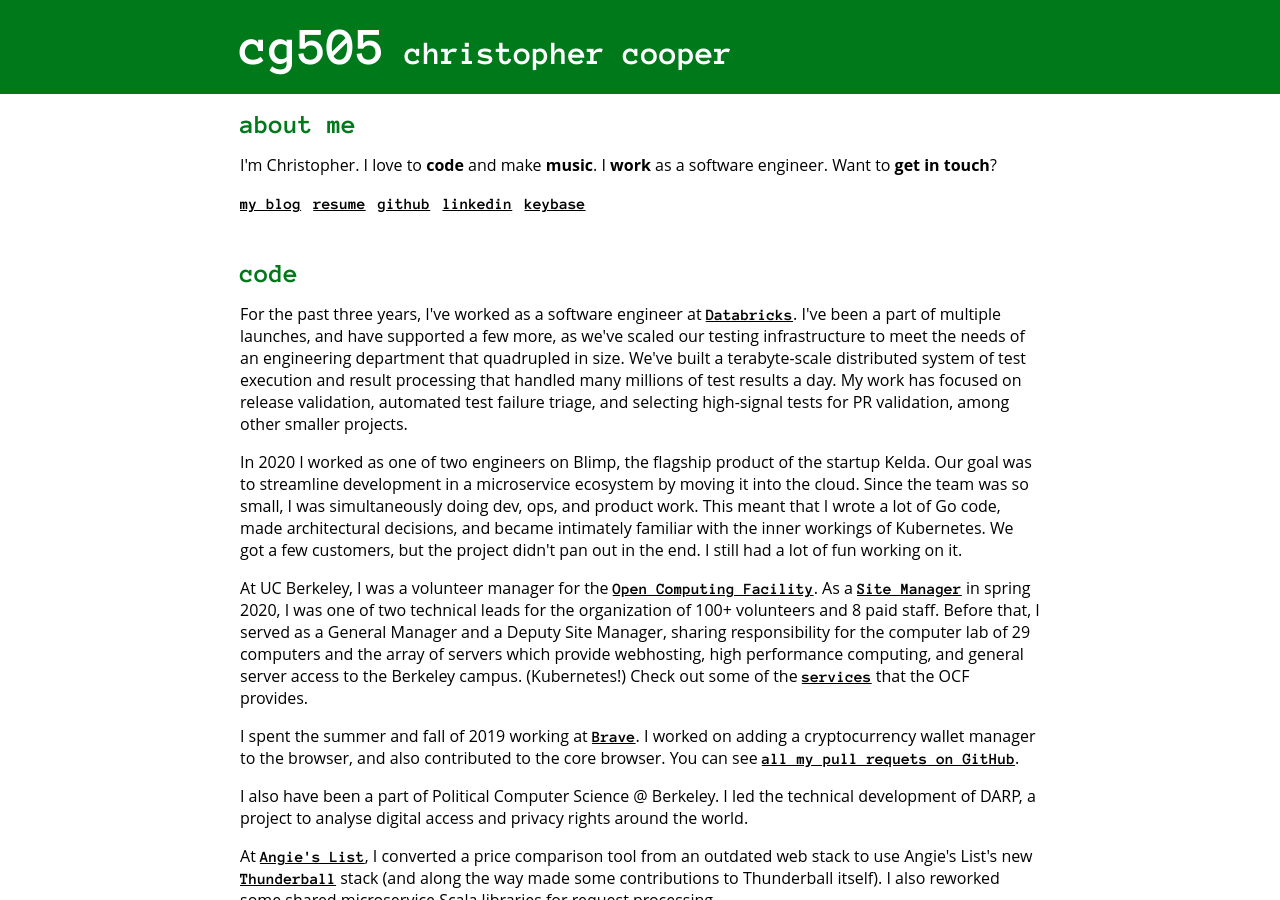
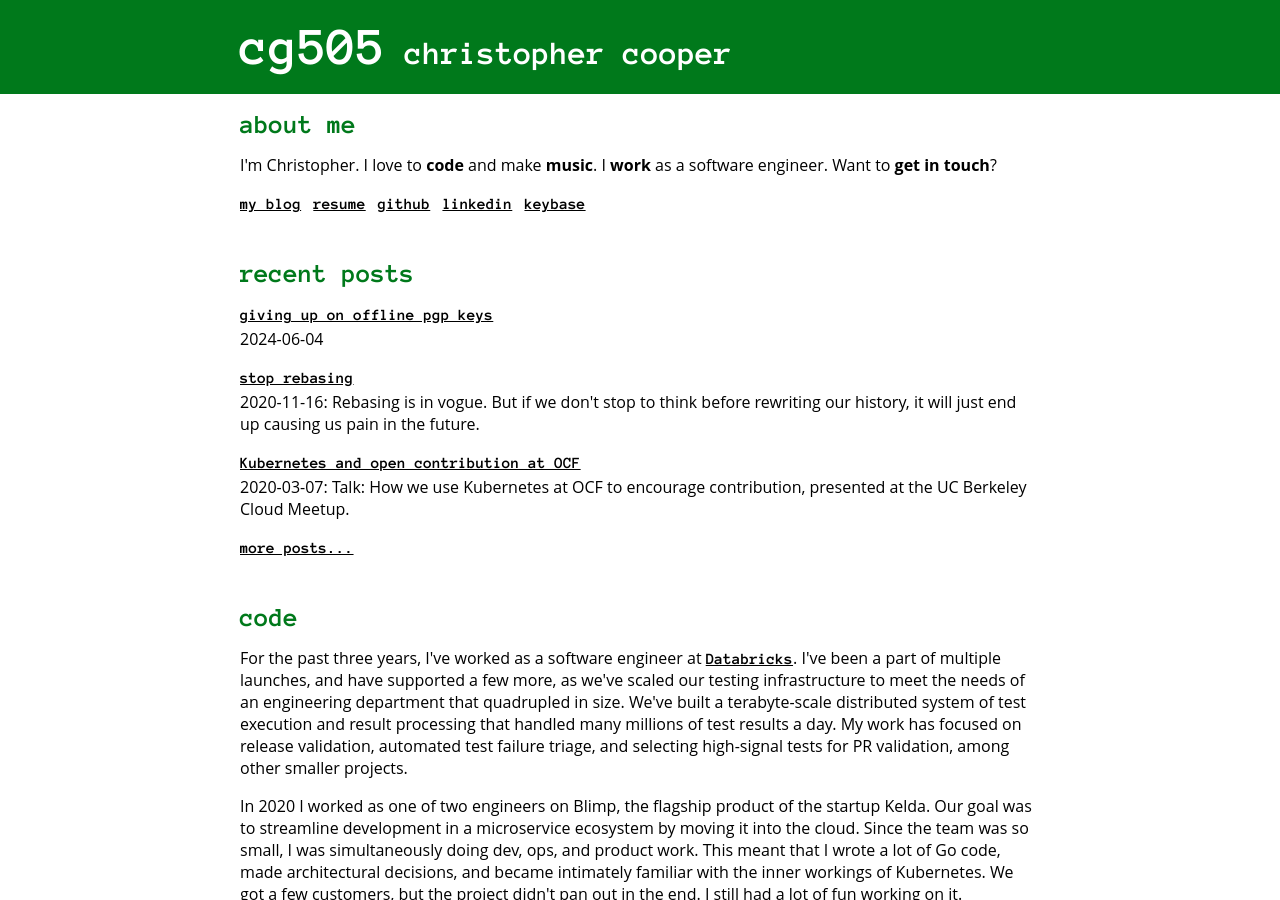
Before and after one commit to cg505/cg505.github.io, a Jekyll site: the page built from index.html, in a window 1280 px wide and 900 px high, scrolled down 582 px. Built offline with Jekyll 4.4.1, drawn with Linux system fonts in a browser that asks for light colours.

Commit message:
re-enable blog preview on index

```diff
--- a/index.html
+++ b/index.html
@@ -65,9 +65,8 @@
 
 	{% include sm-links.html resume=true %}
 
-	<!--
 	<h3>
-		blog
+		recent posts
 	</h3>
 	{% for post in site.posts limit: 3 %}
 		<p class="home-post-title">
@@ -80,8 +79,7 @@
 			{%- endif -%}
 		</p>
 	{% endfor %}
-	<p><a href="/blog">More posts...</a></p>
-	-->
+	<p><a href="/blog">more posts...</a></p>
 
 	<div id="code" class="placeholder"></div>
 	<h3>
```
